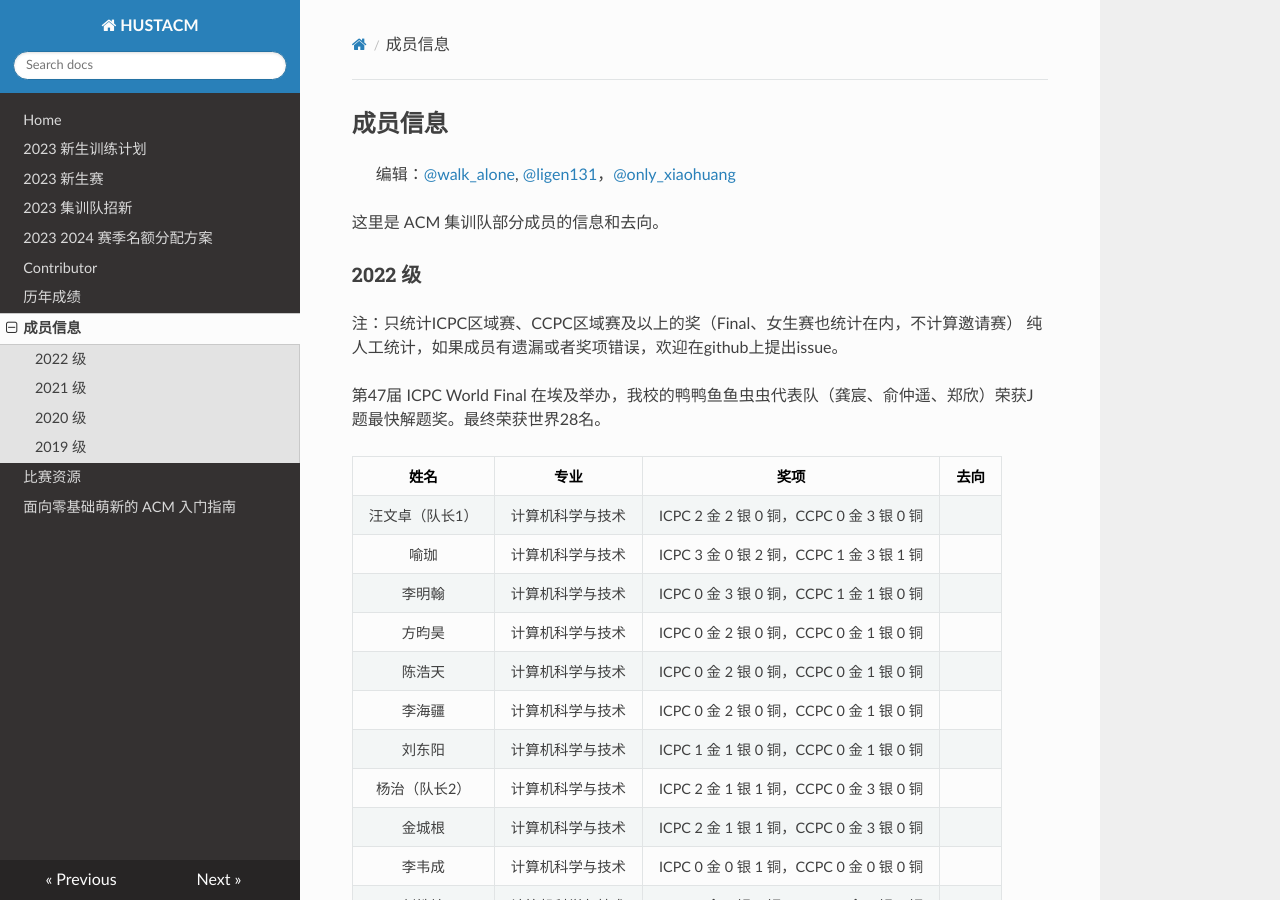
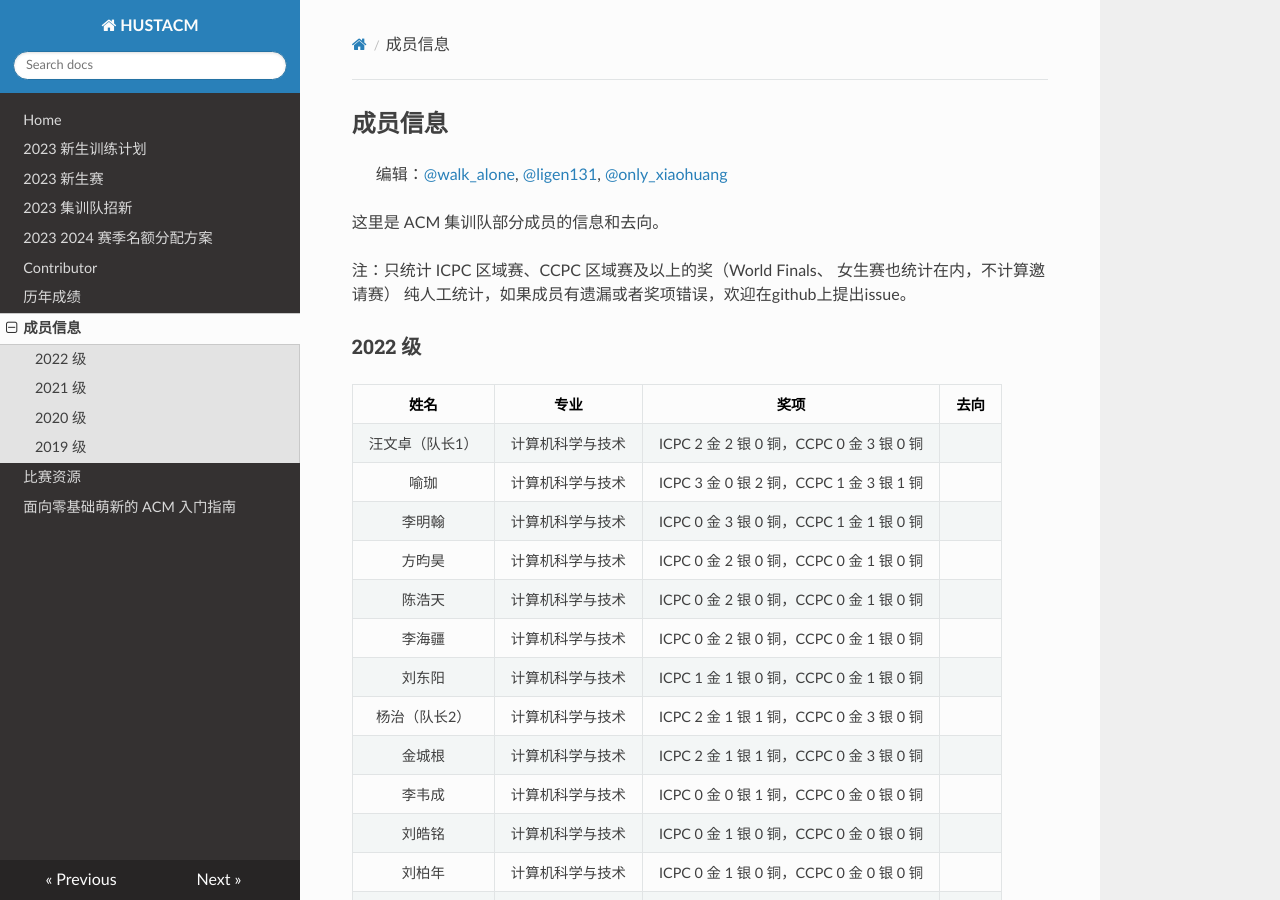
Before and after one commit to HUSTACM/hustacm.com, an MkDocs documentation site: the page built from docs/成员信息.md, in a window 1280 px wide and 900 px high. Built offline with MkDocs 1.6.1, drawn with Linux system fonts in a browser that asks for light colours; nearby versions of some CDN libraries.

Commit message:
docs:changed the styles

```diff
--- a/docs/成员信息.md
+++ b/docs/成员信息.md
@@ -1,14 +1,13 @@
 ## 成员信息
 
-> 编辑：[@walk_alone](https://github.com/walkalone20), [@ligen131](https://github.com/ligen131)，[@only_xiaohuang](https://github.com/onlyxiaohuang)
+> 编辑：[@walk_alone](https://github.com/walkalone20), [@ligen131](https://github.com/ligen131), [@only_xiaohuang](https://github.com/onlyxiaohuang)
 
 这里是 ACM 集训队部分成员的信息和去向。
 
+注：只统计 ICPC 区域赛、CCPC 区域赛及以上的奖（World Finals、 女生赛也统计在内，不计算邀请赛） 纯人工统计，如果成员有遗漏或者奖项错误，欢迎在github上提出issue。
+
+
 ### 2022 级
-
-注：只统计ICPC区域赛、CCPC区域赛及以上的奖（Final、女生赛也统计在内，不计算邀请赛） 纯人工统计，如果成员有遗漏或者奖项错误，欢迎在github上提出issue。
-
-第47届 ICPC World Final 在埃及举办，我校的鸭鸭鱼鱼虫虫代表队（龚宸、俞仲遥、郑欣）荣获J题最快解题奖。最终荣获世界28名。
 
 |  姓名  |       专业       |                   奖项                   | 去向  |
 | :----: | :--------------: | :--------------------------------------: | :---: |
```
Also changed, not shown: docs/历年成绩.md (+6 -1 lines).
